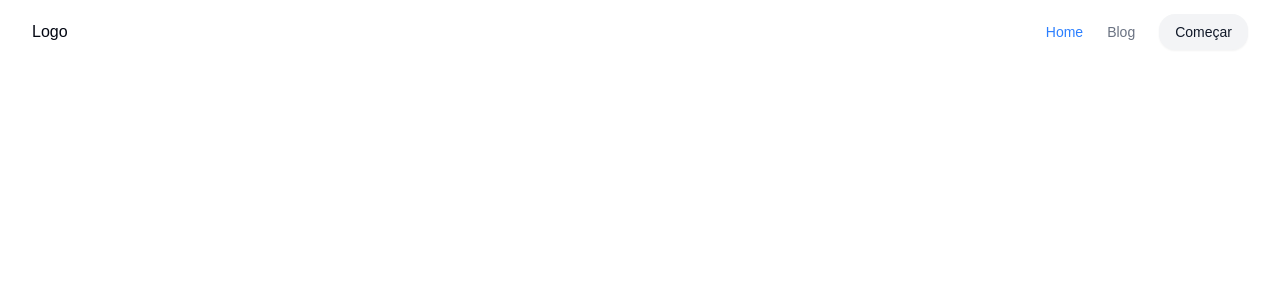
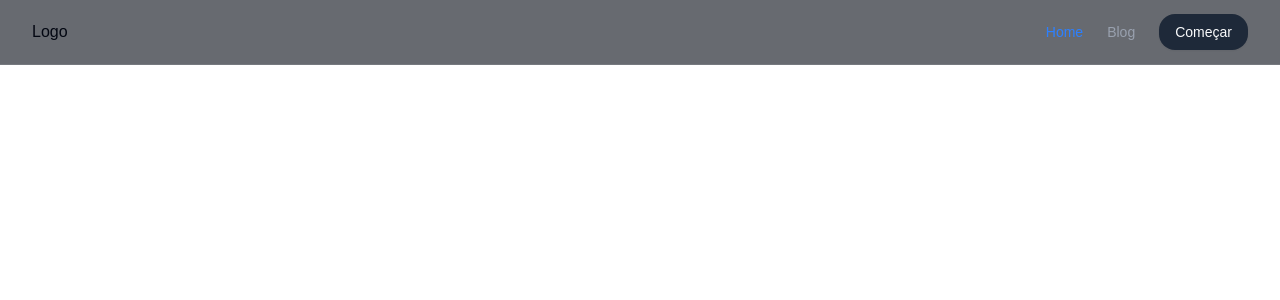
Before and after one commit to NortonRicardo/blog-next, a Next.js app: page / in a window 1280 px wide. Shown: the top 300 px of the page. Built offline with nearby package versions, Linux system fonts and the light colour scheme.

Commit message:
feat:  layout

```diff
--- /dev/null
+++ b/src/components/layout/index.ts
@@ -0,0 +1 @@
+export * from './layout'
--- /dev/null
+++ b/src/components/layout/layout.tsx
@@ -0,0 +1,14 @@
+import { Header } from '../header'
+
+type LayoutProps = {
+  children: React.ReactNode
+}
+
+export const Layout = ({ children }: LayoutProps) => {
+  return (
+    <div className="relative flex min-h-screen flex-col dark">
+      <Header />
+      <main className="flex-1 flex flex-col mb-12">{children}</main>
+    </div>
+  )
+}
--- a/src/pages/_app.tsx
+++ b/src/pages/_app.tsx
@@ -1,6 +1,11 @@
+import { Layout } from '@/components/layout'
 import '@/styles/globals.css'
 import type { AppProps } from 'next/app'
 
 export default function App({ Component, pageProps }: AppProps) {
-  return <Component {...pageProps} />
+  return (
+    <Layout>
+      <Component {...pageProps} />
+    </Layout>
+  )
 }
--- a/src/pages/index.tsx
+++ b/src/pages/index.tsx
@@ -1,22 +1,20 @@
-import { Header } from '@/components/header/header'
+// eslint-disable-next-line camelcase
+import { Geist, Geist_Mono } from 'next/font/google'
 
-// import { Geist, Geist_Mono } from 'next/font/google'
+const geistSans = Geist({
+  variable: '--font-geist-sans',
+  subsets: ['latin'],
+})
 
-// const geistSans = Geist({
-//   variable: '--font-geist-sans',
-//   subsets: ['latin'],
-// })
-
-// const geistMono = Geist_Mono({
-//   variable: '--font-geist-mono',
-//   subsets: ['latin'],
-// })
-// className={`${geistSans.className} ${geistMono.className} grid grid-rows-[20px_1fr_20px] items-center justify-items-center min-h-screen p-8 pb-20 gap-16 sm:p-20 font-[family-name:var(--font-geist-sans)]`}
-
+const geistMono = Geist_Mono({
+  variable: '--font-geist-mono',
+  subsets: ['latin'],
+})
+// grid grid-rows-[20px_1fr_20px] items-center justify-items-center min-h-screen p-8 pb-20 gap-16 sm:p-20
 export default function Home() {
   return (
-    <div>
-      <Header />
-    </div>
+    <div
+      className={`${geistSans.className} ${geistMono.className} font-[family-name:var(--font-geist-sans)]`}
+    ></div>
   )
 }
```
